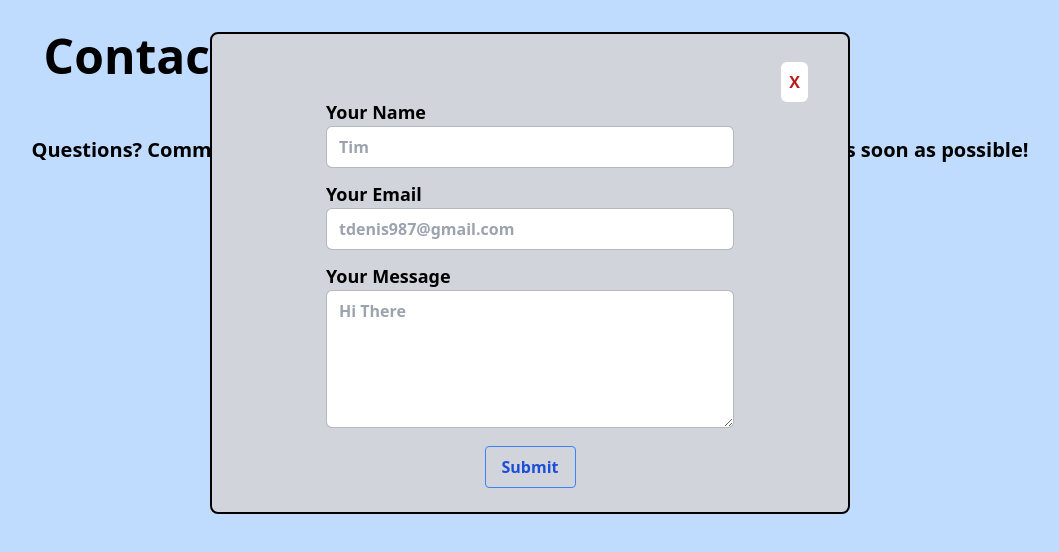
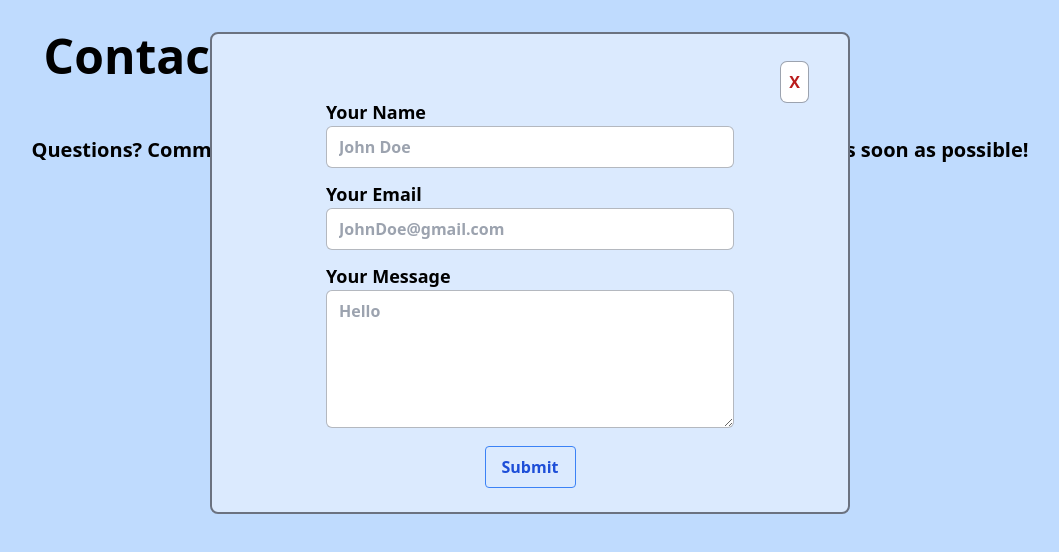
Before and after one commit to timdenisiuk/Contact-Form, a Next.js app: page / in a window 1280 px wide. Both pictures are taken after a click on the button "Contact Us". Shown: the top 552 px of the page, without its empty margins (110-1169 px from the left). Built offline with nearby package versions, Linux system fonts and the light colour scheme.

Commit message:
Styling Changes

```diff
--- a/components/Form.js
+++ b/components/Form.js
@@ -80,13 +80,14 @@ export default function Form(props) {
 
   //if trigger is true, renders the form window, otherwise no render
   return (props.trigger) ? (
-      <div className="fixed w-6/12 h-9/12 bg-gray-300 border-2 border-black pb-6 rounded-lg">
+      <div className="fixed w-6/12 pb-6 bg-blue-100 border-2 border-gray-500 rounded-lg h-9/12">
           <div className='px-3 pt-16'>
             <form className="flex flex-col items-center w-2/3 mx-auto" onSubmit={handleSubmit}>
-              <button className = "absolute top-4 right-4 mr-6 mt-3 bg-white rounded-md p-2 inline-flex items-center justify-center \
+              <button className = "absolute top-4 right-4 mr-6 mt-3 ring-1 ring-gray-400 bg-white rounded-md p-2 \
                text-red-700 hover:text-red-800 hover:bg-gray-100 \
-               focus:outline-none focus:ring-2 focus:ring-inset focus:ring-indigo-500"
+               focus:outline-none focus:ring-2 focus:ring-indigo-500"
                type='button' onClick={closeForm}>X</button>
+
               <Input
               error={!!errors.name}
               errorMessage={errors.name}
@@ -94,7 +95,7 @@ export default function Form(props) {
               onChange={onChange}
               id="name"
               name="name"
-              placeholder="Tim"
+              placeholder="John Doe"
               label="Your Name"/>
 
               <Input
@@ -104,7 +105,7 @@ export default function Form(props) {
               onChange={onChange}
               id="email"
               name="email"
-              placeholder="tdenis987@gmail.com"
+              placeholder="JohnDoe@gmail.com"
               label="Your Email"/>
 
               <TextArea
@@ -114,7 +115,7 @@ export default function Form(props) {
               onChange={onChange}
               id="message"
               name="message"
-              placeholder="Hi There"
+              placeholder="Hello"
               label="Your Message" />
 
               <button className="bg-transparent hover:bg-blue-500 text-blue-700 font-semibold \
--- a/components/Textarea.js
+++ b/components/Textarea.js
@@ -13,10 +13,10 @@ const TextArea = ({id, name, label, placeholder, value, onChange, error, errorMe
              placeholder={placeholder}
              value={value}
              onChange={onChange}
-             className="w-full text-gray-900 placeholder-gray-400 border-gray-500 border-opacity-50 rounded-md focus:ring-2 focus:ring-blue-500"
+             className="w-full text-gray-900 placeholder-gray-400 border-gray-500 border-opacity-50 rounded-md focus:ring-2 focus:ring-indigo-500"
              {...props}>
              </textarea>
-             {error ? <p className="text-red-500 italic text-sm">*{errorMessage}</p> : null}
+             {error ? <p className="text-sm italic text-red-500">*{errorMessage}</p> : null}
         </div>
     );
 }
--- a/components/input.js
+++ b/components/input.js
@@ -14,9 +14,9 @@ const Input = ({id, name, label, placeholder, value, onChange, error, errorMessa
              id={id}
              name={name}
              placeholder={placeholder}
-             className="w-full text-gray-900 placeholder-gray-400 border-gray-500 border-opacity-50 rounded-md focus:ring-2 focus:ring-blue-500"
+             className="w-full text-gray-900 placeholder-gray-400 border-gray-500 border-opacity-50 rounded-md focus:ring-2 focus:ring-indigo-500"
              {...props}/>
-             {error ? <p className="text-red-500 italic text-sm">*{errorMessage}</p> : null}
+             {error ? <p className="text-sm italic text-red-500">*{errorMessage}</p> : null}
         </div>
     );
 }
--- a/pages/index.js
+++ b/pages/index.js
@@ -20,11 +20,11 @@ export default function Home() {
       <Head>
         <title>Contact Us</title>
       </Head>
-      <div className="m-0 p-0 box-border font-sans font-bold bg-blue-200">
-        <main className="p-8 flex flex-col items-center min-h-screen">
+      <div className="box-border p-0 m-0 font-sans font-bold bg-blue-200">
+        <main className="flex flex-col items-center min-h-screen p-8">
           <h1 className="text-5xl mr-80 mb-14 pr-96 ">Contact us!</h1>
           <p className="text-xl pb-28">Questions? Comments? Concerns? Send us an email, and we will get back to you as soon as possible!</p>
-          <button className = "bg-blue-500 hover:bg-blue-700 text-white font-bold py-2 px-4 border border-blue-700 rounded"
+          <button className = "px-4 py-2 font-bold text-white bg-blue-500 border border-blue-700 rounded hover:bg-blue-700"
           onClick={() => setIsTriggered(true) }>Contact Us</button>
           <Form trigger={isTriggered} setTrigger={setIsTriggered} route={router}/>
         </main>
```
